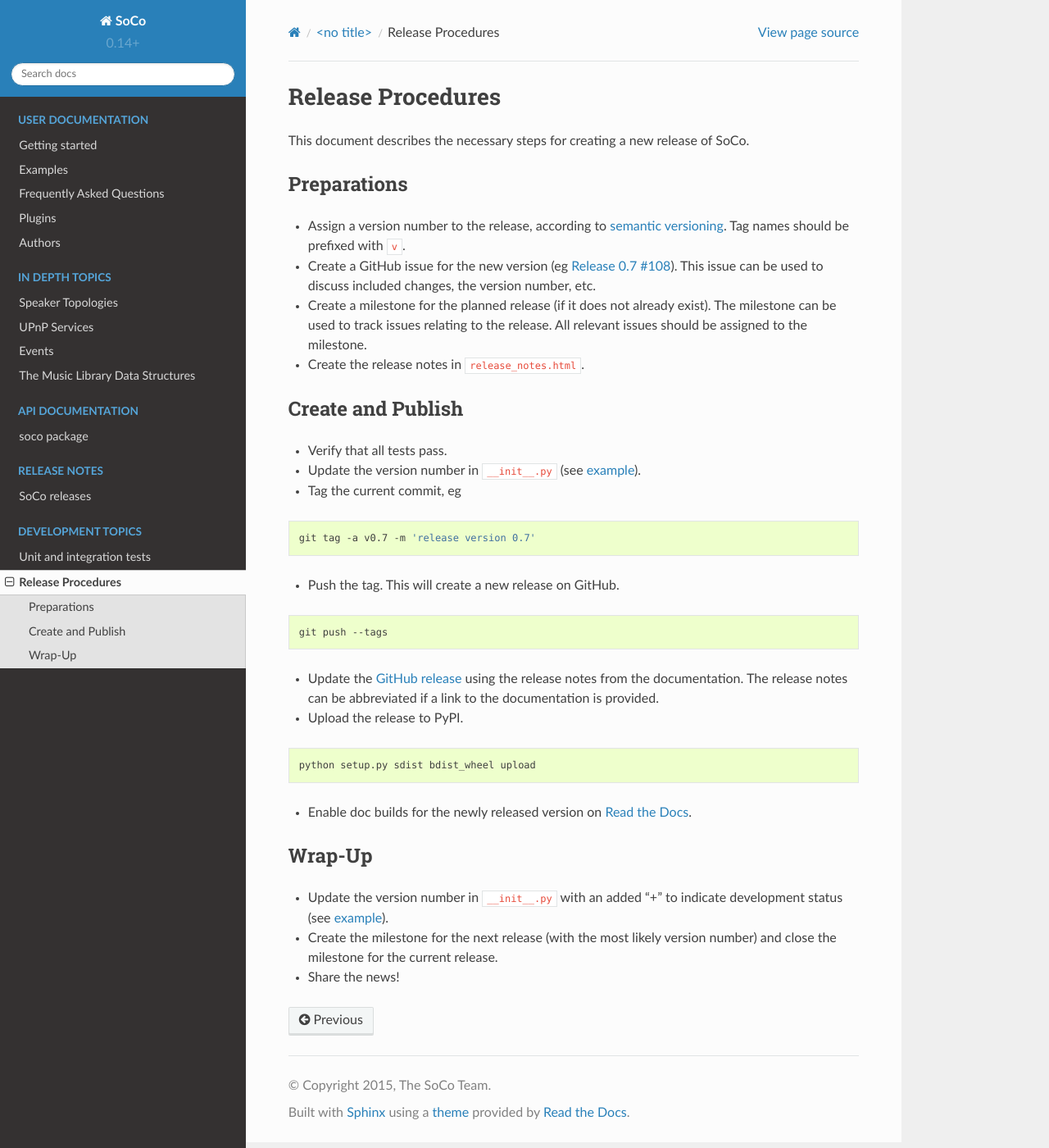
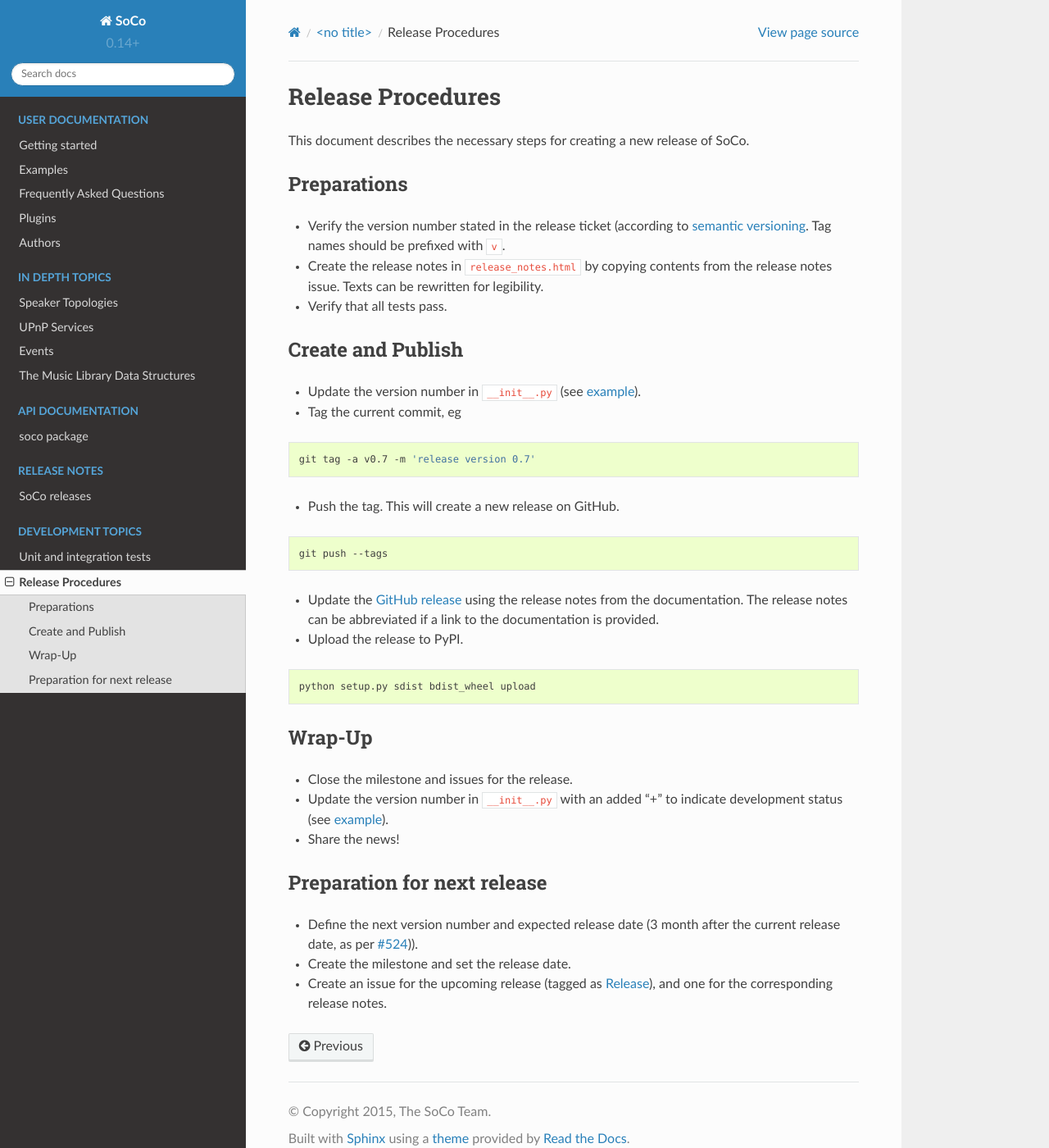
Before and after one commit to SoCo/SoCo, a Sphinx documentation site: the page built from doc/development/release-howto.rst, in a window 1280 px wide and 1400 px high. Shown: the whole window at 82% size. Built offline with Sphinx 7.4.7 and the Read the Docs theme 2.0.0, drawn with Linux system fonts in a browser that asks for light colours.

Commit message:
Update release procedure documentation

```diff
--- a/doc/development/release-howto.rst
+++ b/doc/development/release-howto.rst
@@ -7,24 +7,18 @@
 Preparations
 ------------
 
-* Assign a version number to the release, according to `semantic versioning
-  <http://semver.org/>`_. Tag names should be prefixed with ``v``.
+* Verify the version number stated in the release ticket (according to
+  `semantic versioning <http://semver.org/>`_. Tag names should be prefixed
+  with ``v``.
 
-* Create a GitHub issue for the new version (eg `Release 0.7 #108
-  <https://github.com/SoCo/SoCo/issues/108>`_). This issue can be used
-  to discuss included changes, the version number, etc.
+* Create the release notes in ``release_notes.html`` by copying contents from
+  the release notes issue. Texts can be rewritten for legibility.
 
-* Create a milestone for the planned release (if it does not already exist).
-  The milestone can be used to track issues relating to the release. All
-  relevant issues should be assigned to the milestone.
-
-* Create the release notes in ``release_notes.html``.
+* Verify that all tests pass.
 
 
 Create and Publish
 ------------------
-
-* Verify that all tests pass.
 
 * Update the version number in ``__init__.py`` (see
   `example <https://github.com/SoCo/SoCo/commit/d35171213eabbc4>`_).
@@ -51,19 +45,29 @@
 
     python setup.py sdist bdist_wheel upload
 
-* Enable doc builds for the newly released version on `Read the Docs
-  <https://readthedocs.org/dashboard/soco/versions/>`_.
-
 
 Wrap-Up
 -------
+
+* Close the milestone and issues for the release.
 
 * Update the version number in ``__init__.py`` with an added "+" to
   indicate development status (see `example
   <https://github.com/SoCo/SoCo/commit/2bf8caf7736772920bafd1
   81d8b844269d95be17>`__).
 
-* Create the milestone for the next release (with the most likely version
-  number) and close the milestone for the current release.
+* Share the news!
 
-* Share the news!
+
+Preparation for next release
+----------------------------
+
+* Define the next version number and expected release date (3 month after the
+  current release date, as per `#524
+  <https://github.com/SoCo/SoCo/issues/524>`_)).
+
+* Create the milestone and set the release date.
+
+* Create an issue for the upcoming release (tagged as `Release
+  <https://github.com/SoCo/SoCo/issues?q=is%3Aissue+is%3Aopen+label%3ARelease>`_),
+  and one for the corresponding release notes.
```
